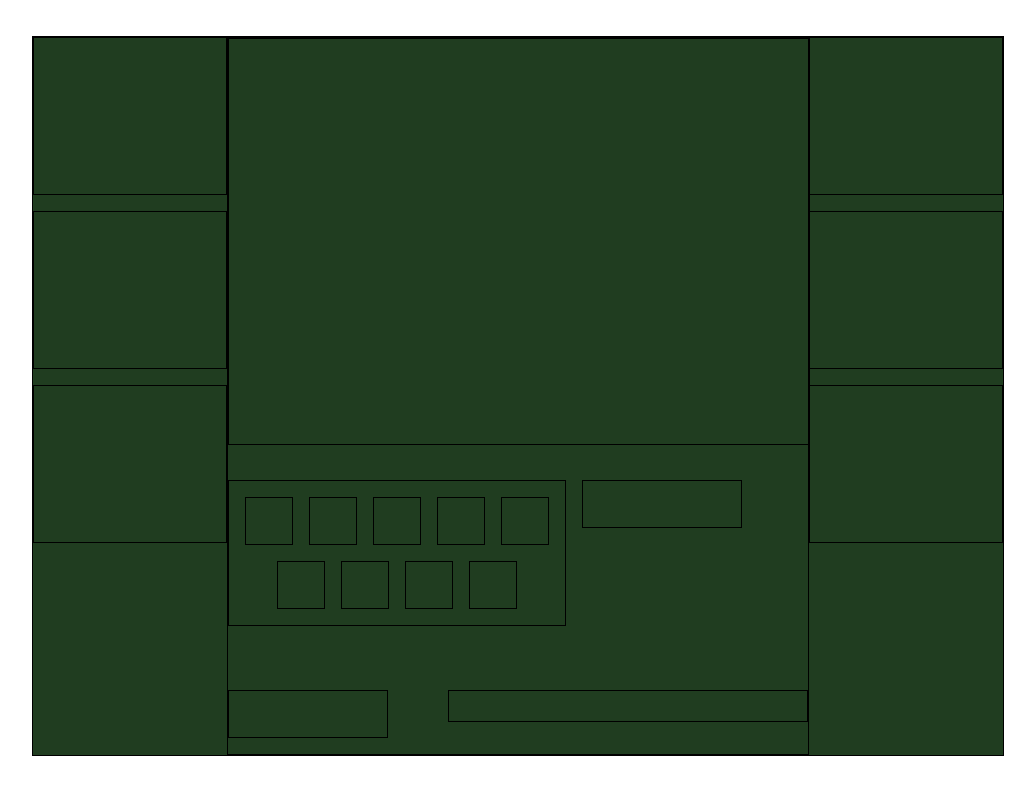
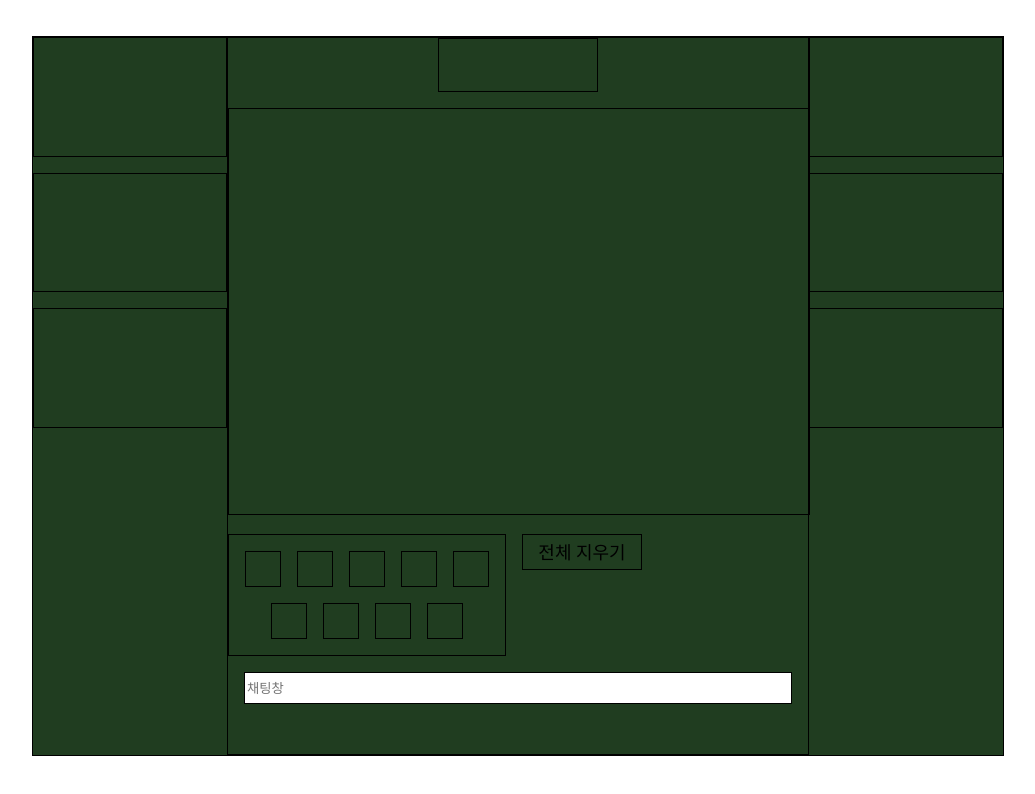
Before and after one commit to linear14/cootchmind, a React (Create React App) app in the folder client/: page /game in a window 1280 px wide. Shown: the top 794 px of the page, without its empty margins (122-1157 px from the left). Built offline with nearby package versions, Linux system fonts and the light colour scheme.

Commit message:
Modify: 게임 페이지 레이아웃 PC 케이스 대응

```diff
--- a/client/src/components/GameBoard/AnswerInput.tsx
+++ b/client/src/components/GameBoard/AnswerInput.tsx
@@ -1,13 +1,15 @@
 import styled from 'styled-components';
 
-const Container = styled.div`
-  width: 360px;
+const Container = styled.input`
+  width: calc(100% - 2rem);
   height: 32px;
+  display: block;
+  margin: 1rem auto;
   border: 1px solid black;
 `;
 
 const AnswerInput = () => {
-  return <Container></Container>;
+  return <Container placeholder='채팅창' />;
 };
 
 export default AnswerInput;
--- a/client/src/components/GameBoard/Palette/ColorItem.tsx
+++ b/client/src/components/GameBoard/Palette/ColorItem.tsx
@@ -1,8 +1,8 @@
 import styled from 'styled-components';
 
 const Container = styled.div`
-  width: 48px;
-  height: 48px;
+  width: 36px;
+  height: 36px;
   border: 1px solid black;
 `;
 
--- a/client/src/components/GameBoard/Palette/ColorList.tsx
+++ b/client/src/components/GameBoard/Palette/ColorList.tsx
@@ -9,10 +9,10 @@ const Container = styled.div`
 const Row = styled.div`
   display: flex;
   justify-content: center;
-  gap: 16px;
+  gap: 1rem;
 
   & + & {
-    margin-top: 16px;
+    margin-top: 1rem;
   }
 `;
 
--- a/client/src/components/GameBoard/Palette/EraseAllButton.tsx
+++ b/client/src/components/GameBoard/Palette/EraseAllButton.tsx
@@ -1,13 +1,20 @@
 import styled from 'styled-components';
 
 const Container = styled.div`
-  width: 160px;
-  height: 48px;
+  width: 120px;
+  height: 36px;
   border: 1px solid black;
+  font-size: 18px;
+  line-height: 36px;
+  text-align: center;
+
+  &::after {
+    content: '전체 지우기';
+  }
 `;
 
 const EraseAllButton = () => {
-  return <Container></Container>;
+  return <Container />;
 };
 
 export default EraseAllButton;
--- a/client/src/components/GameBoard/Palette/index.tsx
+++ b/client/src/components/GameBoard/Palette/index.tsx
@@ -3,7 +3,7 @@ import ColorList from './ColorList';
 import EraseAllButton from './EraseAllButton';
 
 const Container = styled.div`
-  margin-top: 2rem;
+  margin-top: 1rem;
   display: flex;
   gap: 1rem;
 `;
--- a/client/src/components/GameBoard/SketchBook.tsx
+++ b/client/src/components/GameBoard/SketchBook.tsx
@@ -6,6 +6,7 @@ interface SketchBookProps {
 }
 
 const Canvas = styled.canvas`
+  margin-top: 1rem;
   border: 1px solid black;
 `;
 
--- a/client/src/components/GameBoard/Timer.tsx
+++ b/client/src/components/GameBoard/Timer.tsx
@@ -2,8 +2,9 @@ import styled from 'styled-components';
 
 const Container = styled.div`
   width: 160px;
-  height: 48px;
+  height: 54px;
   border: 1px solid black;
+  margin: auto;
 `;
 
 const Timer = () => {
--- a/client/src/components/GameBoard/index.tsx
+++ b/client/src/components/GameBoard/index.tsx
@@ -32,12 +32,10 @@ const GameBoard = () => {
 
   return (
     <Container ref={board}>
+      <Timer />
       <SketchBook canvasWidth={canvasWidth} />
       <Palette />
-      <Flex>
-        <Timer />
-        <AnswerInput />
-      </Flex>
+      <AnswerInput />
     </Container>
   );
 };
--- a/client/src/components/PlayerList/Player.tsx
+++ b/client/src/components/PlayerList/Player.tsx
@@ -2,7 +2,7 @@ import styled from 'styled-components';
 
 const Container = styled.div`
   width: 100%;
-  height: calc(66% / 3);
+  height: calc(50% / 3);
   border: 1px solid black;
 `;
 
```
